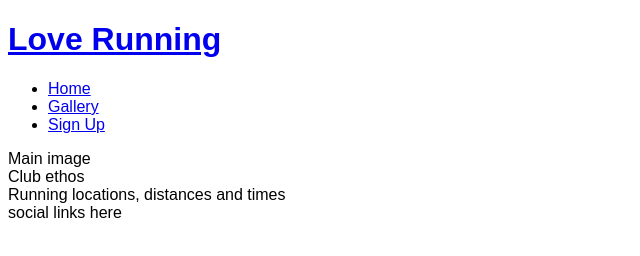
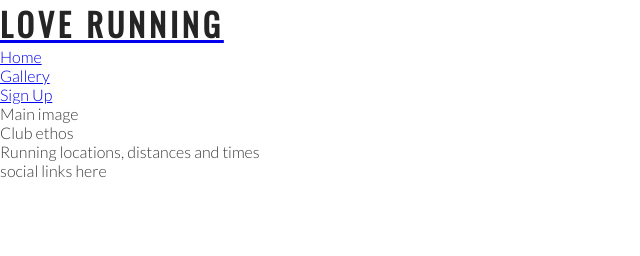
Before and after one commit to seniormr/Love-running, a plain HTML site: page index.html in a window 1280 px wide. Shown: the whole page, without its empty margins (0-640 px from the left). Drawn offline with nearby package versions, Linux system fonts and the light colour scheme.

Commit message:
Add style for headings and logo

```diff
--- a/assets/css/style.css
+++ b/assets/css/style.css
@@ -1,3 +1,27 @@
+@import url('https://fonts.googleapis.com/css2?family=Lato:wght@300&family=Oswald&display=swap');
+* {
+    margin: 0;
+    padding: 0;
+    border: none;
+
+}
+
+
+
 body {
-    font-family: Arial;
+    font-family: Lato, sans-serif;
+    font-weight: 300;
+    color: #3a3a3a;
 }
+
+/* headings and logo */
+h1, h2 {
+    font-family: Oswald, sans-serif;
+    text-transform: uppercase;
+    letter-spacing: 4px;
+    color: #252525;
+}
+#logo {
+    float: left;
+    font-size: 280%;
+}
```
